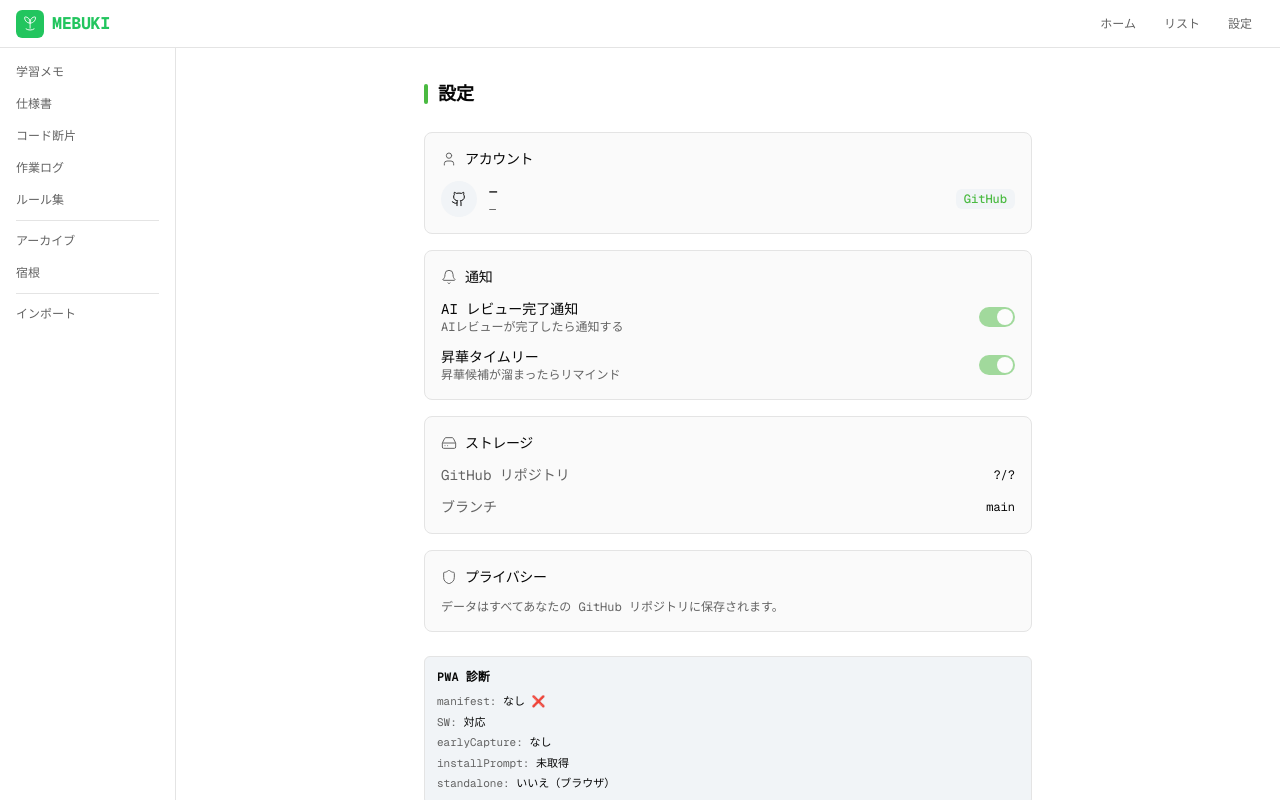
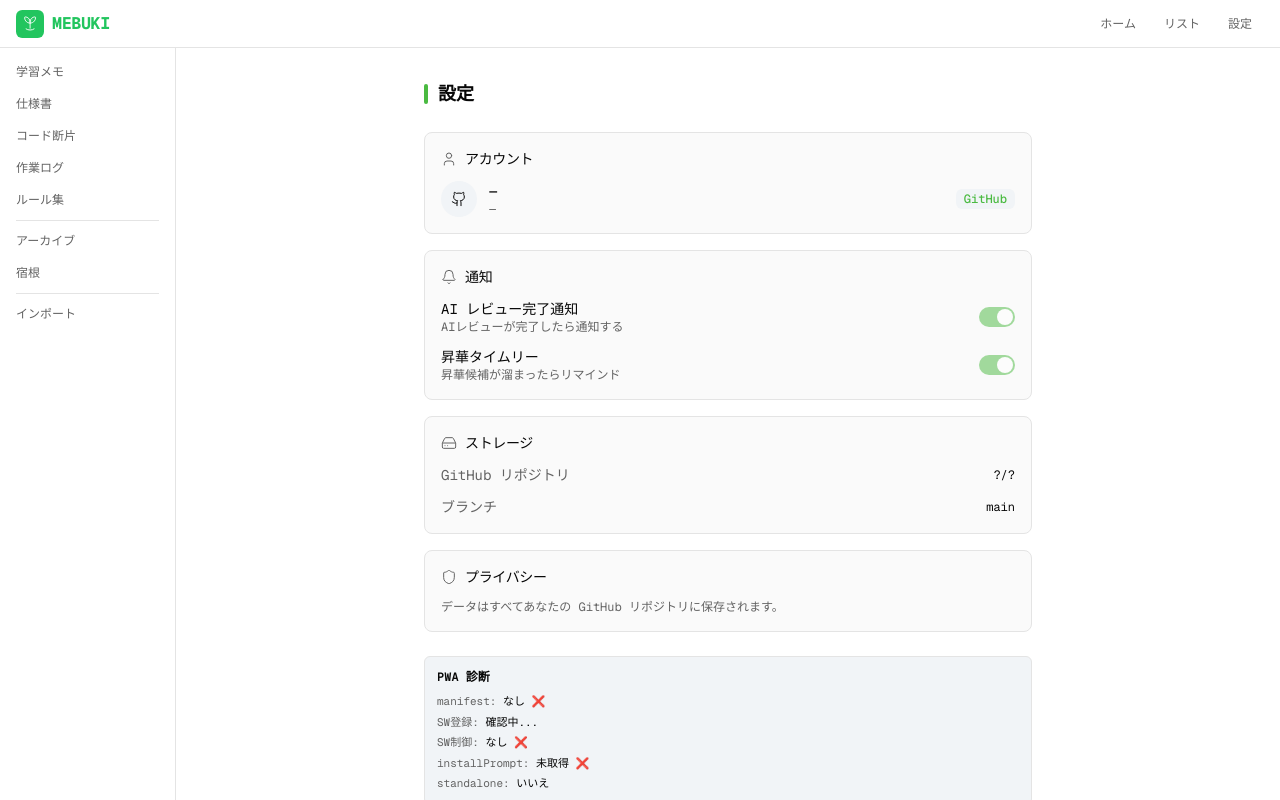
Before and after one commit to Sintuba/Mebuki_app, a Next.js app: page /settings in a window 1280 px wide. Shown: the top 800 px of the page. Built offline with nearby package versions, Linux system fonts and the light colour scheme; no server answers.

Commit message:
debug: PwaDebug に SW制御状態を追加

```diff
--- a/components/PwaDebug.tsx
+++ b/components/PwaDebug.tsx
@@ -5,30 +5,33 @@ import { useEffect, useState } from 'react'
 export function PwaDebug() {
   const [info, setInfo] = useState({
     manifestLink: '確認中...',
-    swState: '確認中...',
+    swRegistered: '確認中...',
+    swController: '確認中...',
     promptReady: false,
     isStandalone: false,
-    earlyCapture: false,
   })
 
   useEffect(() => {
     const manifestEl = document.querySelector<HTMLLinkElement>('link[rel="manifest"]')
     const w = window as unknown as Record<string, unknown>
-    const earlyCapture = !!w.__pwaPrompt
 
     setInfo({
       manifestLink: manifestEl?.href ?? 'なし ❌',
-      swState: 'serviceWorker' in navigator ? '対応' : '非対応 ❌',
-      promptReady: earlyCapture,
+      swRegistered: 'serviceWorker' in navigator ? '確認中...' : '非対応 ❌',
+      swController: navigator.serviceWorker?.controller ? '制御中 ✓' : 'なし ❌',
+      promptReady: !!w.__pwaPrompt,
       isStandalone: window.matchMedia('(display-mode: standalone)').matches,
-      earlyCapture,
     })
 
     if ('serviceWorker' in navigator) {
       navigator.serviceWorker.ready.then((reg) => {
-        setInfo((prev) => ({ ...prev, swState: `稼働中 ✓ (${reg.active?.state})` }))
+        setInfo((prev) => ({
+          ...prev,
+          swRegistered: `登録済み ✓ (${reg.active?.state})`,
+          swController: navigator.serviceWorker.controller ? '制御中 ✓' : 'なし ❌',
+        }))
       }).catch(() => {
-        setInfo((prev) => ({ ...prev, swState: 'エラー ❌' }))
+        setInfo((prev) => ({ ...prev, swRegistered: 'エラー ❌' }))
       })
     }
 
@@ -41,10 +44,10 @@ export function PwaDebug() {
     <div className="text-[11px] font-mono space-y-1 p-3 bg-muted rounded-md border border-border">
       <p className="text-xs font-semibold text-foreground mb-2">PWA 診断</p>
       <p><span className="text-muted-foreground">manifest: </span>{info.manifestLink}</p>
-      <p><span className="text-muted-foreground">SW: </span>{info.swState}</p>
-      <p><span className="text-muted-foreground">earlyCapture: </span>{info.earlyCapture ? '✓ スクリプトで取得済み' : 'なし'}</p>
-      <p><span className="text-muted-foreground">installPrompt: </span>{info.promptReady ? '取得済み ✓' : '未取得'}</p>
-      <p><span className="text-muted-foreground">standalone: </span>{info.isStandalone ? 'はい ✓' : 'いいえ（ブラウザ）'}</p>
+      <p><span className="text-muted-foreground">SW登録: </span>{info.swRegistered}</p>
+      <p><span className="text-muted-foreground">SW制御: </span>{info.swController}</p>
+      <p><span className="text-muted-foreground">installPrompt: </span>{info.promptReady ? '取得済み ✓' : '未取得 ❌'}</p>
+      <p><span className="text-muted-foreground">standalone: </span>{info.isStandalone ? 'はい ✓' : 'いいえ'}</p>
     </div>
   )
 }
```
